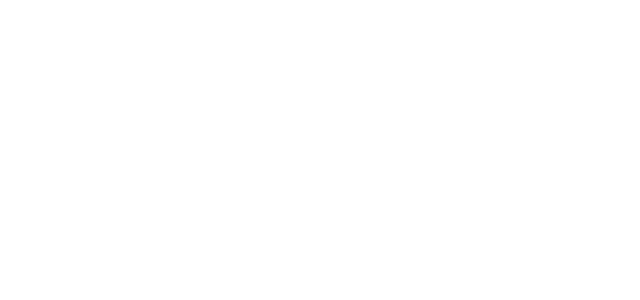
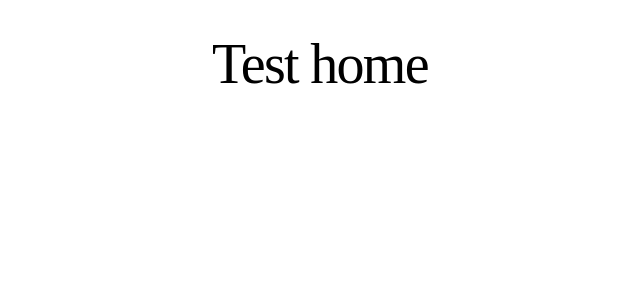
Before and after one commit to bexy65/social, a React (Vite) app in the folder frontend/: page / in a window 1280 px wide. Shown: the top 300 px of the page, without its empty margins (320-960 px from the left). Built offline with nearby package versions, Linux system fonts and the light colour scheme.

Commit message:
feat: basic home page with dummy data

```diff
--- /dev/null
+++ b/frontend/pages/Home.jsx
@@ -0,0 +1,11 @@
+import { useState } from "react";
+function Home() {
+    const [count, setCount] = useState(0)
+    return (
+        <>
+            <h1>Test home</h1>
+        </>
+    )
+}
+
+export default Home;
--- a/frontend/src/App.jsx
+++ b/frontend/src/App.jsx
@@ -1,11 +1,15 @@
 import { useState } from 'react'
+import { Route, Routes } from 'react-router-dom'
 import './App.css'
+import Home from '../pages/Home'
 
 function App() {
 
   return (
     <>
-
+      <Routes>
+        <Route index element={<Home />} />
+      </Routes>
     </>
   )
 }
```
